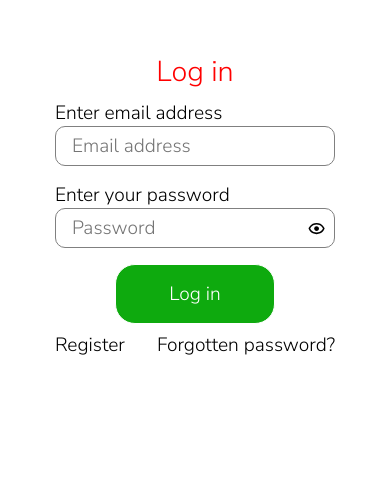
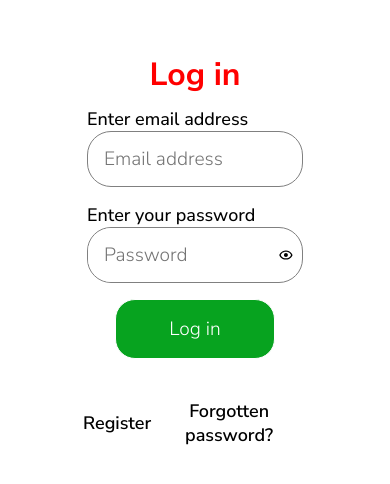
Before and after one commit to rasbin111/miniapp-emanuel, a React (Vite) app in the folder frontend/: page /login in a window 390 px wide. Shown: the part 116-600 px from the top of the page. Built offline with nearby package versions, Linux system fonts and the light colour scheme; no server answers.

Commit message:
login page update

```diff
--- a/frontend/src/components/headerWithBackground/styles.css
+++ b/frontend/src/components/headerWithBackground/styles.css
@@ -152,9 +152,6 @@
 }
 
 @media screen and (max-width: 500px) {
-  .navigation-header {
-    width: 100%;
-  }
 
   .nav-list {
     width: 13rem;
--- a/frontend/src/pages/login/index.jsx
+++ b/frontend/src/pages/login/index.jsx
@@ -38,6 +38,7 @@ const LoginPage = () => {
     <div className="login-container">
       <HeaderWithBackground />
       <div className="login-form-box">
+        <div className="form-box">
           <form className="login-form" onSubmit={handleSubmit}>
             <h2>Log in</h2>
             <section className="login-section">
@@ -96,11 +97,12 @@ const LoginPage = () => {
                 Log in{" "}
               </button>
             </div>
+          </form>
           <section className="other-links">
             <a href="#">Register</a>
             <a href="#">Forgotten password?</a>
           </section>
-        </form>
+        </div>
       </div>
       <footer className="footer-div">
         <div className="footer-text-section">
--- a/frontend/src/pages/login/styles.css
+++ b/frontend/src/pages/login/styles.css
@@ -5,26 +5,37 @@
     overflow: hidden;
 }
 
-
-
-.login-form-box {
+.login-form-box{
     display: flex;
     align-items: center;
     justify-content: center;
-    height: 75vh;
+    font-size: 18px;
+    margin-top: max(40px, calc(50svh - 235px - 23px - 69px));
+    margin-bottom: 30px;
+
+}
+
+.form-box{
+    border-radius: 40px;
+    display: flex;
+    align-items: center;
+    flex-direction: column;
+    width: 570px;
+    background-color: white;
+    padding: 2rem 2rem 3rem;
 }
 
 .login-form {
-    background-color: white;
-    width: fit-content;
     padding: 2rem;
-    font-size: 1.2rem;
+    width: 100%;
     border-radius: 10px;
 }
 
 .login-form h2 {
     color: red;
+    font-size: 3rem;
     line-height: 2;
+    font-weight: 700;
     text-align: center;
 }
 
@@ -34,17 +45,28 @@
     gap: 1rem;
 }
 
+.login-section label{
+    font-weight: 500;
+}
+
 .login-email {
     display: flex;
     flex-direction: column;
 }
 
 .login-email input {
-    height: 2.5rem;
+    height: 3.5rem;
     border: 1px solid gray;
-    border-radius: 10px;
     padding-left: 1rem;
     font-size: 1.2rem;
+    width: 100%;
+    background-color: white;
+    border-radius: 1.5rem;
+}
+
+.login-email input:focus{
+    background-color: white;
+    outline: none;
 }
 
 .password-input-div {
@@ -52,18 +74,27 @@
     height: 1.5rem;
     display: flex;
     align-items: center;
-    padding-left: 1rem;
-    border-radius: 10px;
-    height: 2.5rem;
-
+    height: 3.5rem;
+    border-radius: 1.5rem;
 
 }
 
 .password-input-div input {
     border: none;
+    padding-left: 1rem;
     outline: none;
     font-size: 1.2rem;
+    background-color: white;
+    width: 100%;
+    height: 100%;
+    border-radius: 1.5rem;
 }
+
+.password-input-div input:focus{
+    background-color: white;
+
+}
+
 
 .password-input-div svg {
     margin-left: auto;
@@ -79,7 +110,7 @@
 .login-button {
     margin-top: 1rem;
     font-size: 1.2rem;
-    background-color: rgb(14, 170, 14);
+    background-color: #07a31f;
     color: white;
     padding: 1rem 3.3rem;
     border: 1px solid white;
@@ -93,27 +124,43 @@
 
 .other-links {
     display: flex;
-    gap: 2rem;
     align-items: center;
     justify-content: center;
     margin-top: 0.5rem;
+    justify-content: space-between;
+    width: 300px;
+    text-align: center;
 }
 
 .other-links a {
     color: black;
     text-decoration: none;
+    font-weight: 600;
 }
 
 .footer-div {
+    margin-top: auto;
+    width: 100%;
+    position: absolute;
+    left: 0px;
+    bottom: 0px;
+    right: 0px;
+    z-index: 30;
     color: white;
-    margin: 0 5.5rem;
+    font-size: 1.2rem;
+    display: flex;
+    align-items: center;
+    flex-direction: column;
+    justify-content: center;
 }
 
 .footer-text-section {
     display: flex;
     align-items: center;
     border-bottom: 1px solid white;
-    padding: 0 0.5rem 1rem;
+    width: 90%;
+    display: flex;
+    justify-content: space-between;
 }
 
 .footer-main-text {
@@ -142,8 +189,30 @@
     display: none;
 }
 
+@media (min-width: 1000px){
+    .footer-div{
+        padding-bottom: 20px;
+    }
+}
+
+@media (max-width: 900px){
+    .form-box{
+        width: 80%;
+        margin-top: 0;
+        margin-bottom: 0;
+    }
+}
 
 @media screen and (max-width: 675px) {
+
+    .form-box{
+        max-width: 100%;
+        padding: 2rem 1rem 2rem;
+    }
+    .login-form h2{
+        font-size: 2rem;
+    }
+
     .footer-div {
         margin: 0 1rem;
     }
@@ -172,4 +241,8 @@
         font-size: 1rem;
     }
 
+    .other-links{
+        width: 80%;
+    }
+
 }
```
Lines whose indentation alone changed are shown as unchanged.
